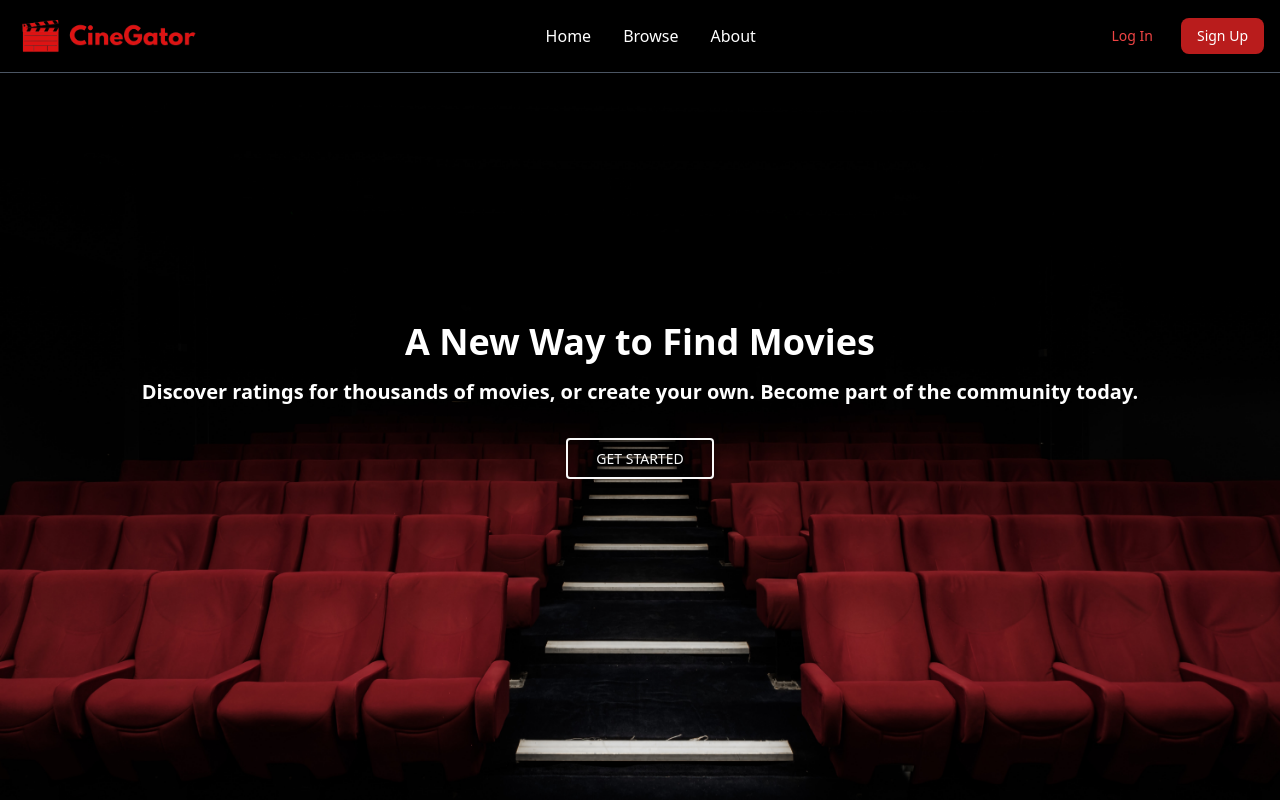
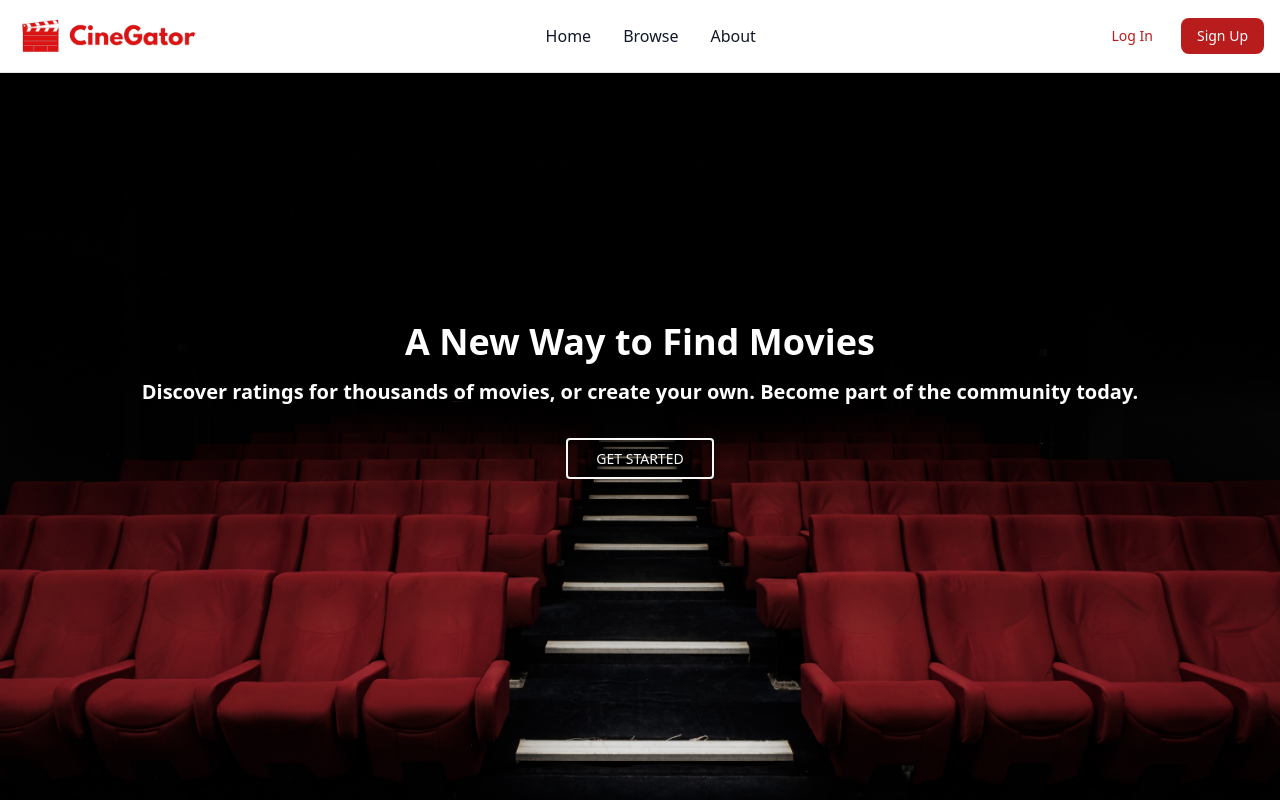
Before and after one commit to CIS4930IC/CineGator, a Next.js app in the folder frontend/: page / in a window 1280 px wide. Built offline with nearby package versions, Linux system fonts and the light colour scheme.

Commit message:
revert change in dark mode

```diff
--- a/frontend/src/app/layout.js
+++ b/frontend/src/app/layout.js
@@ -9,7 +9,7 @@ export const metadata = {
 export default function RootLayout({ children }) {
   return (
     <html lang="en">
-      <body className='dark'>
+      <body>
         <Navbar />
         {children}
       </body>
--- a/frontend/tailwind.config.js
+++ b/frontend/tailwind.config.js
@@ -12,5 +12,4 @@ module.exports = {
     extend: {},
   },
   plugins: [],
-  darkMode: 'class',
 }
```
